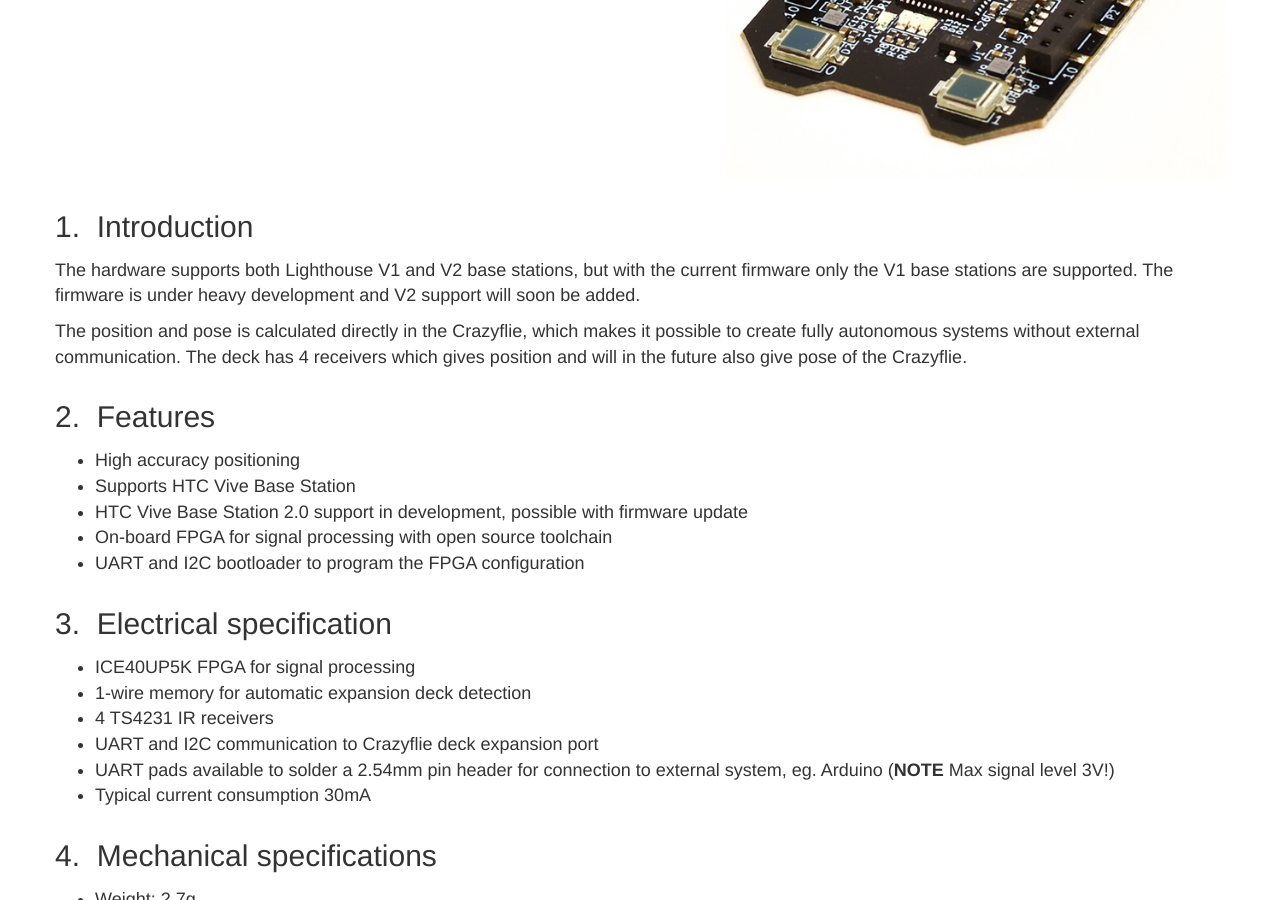
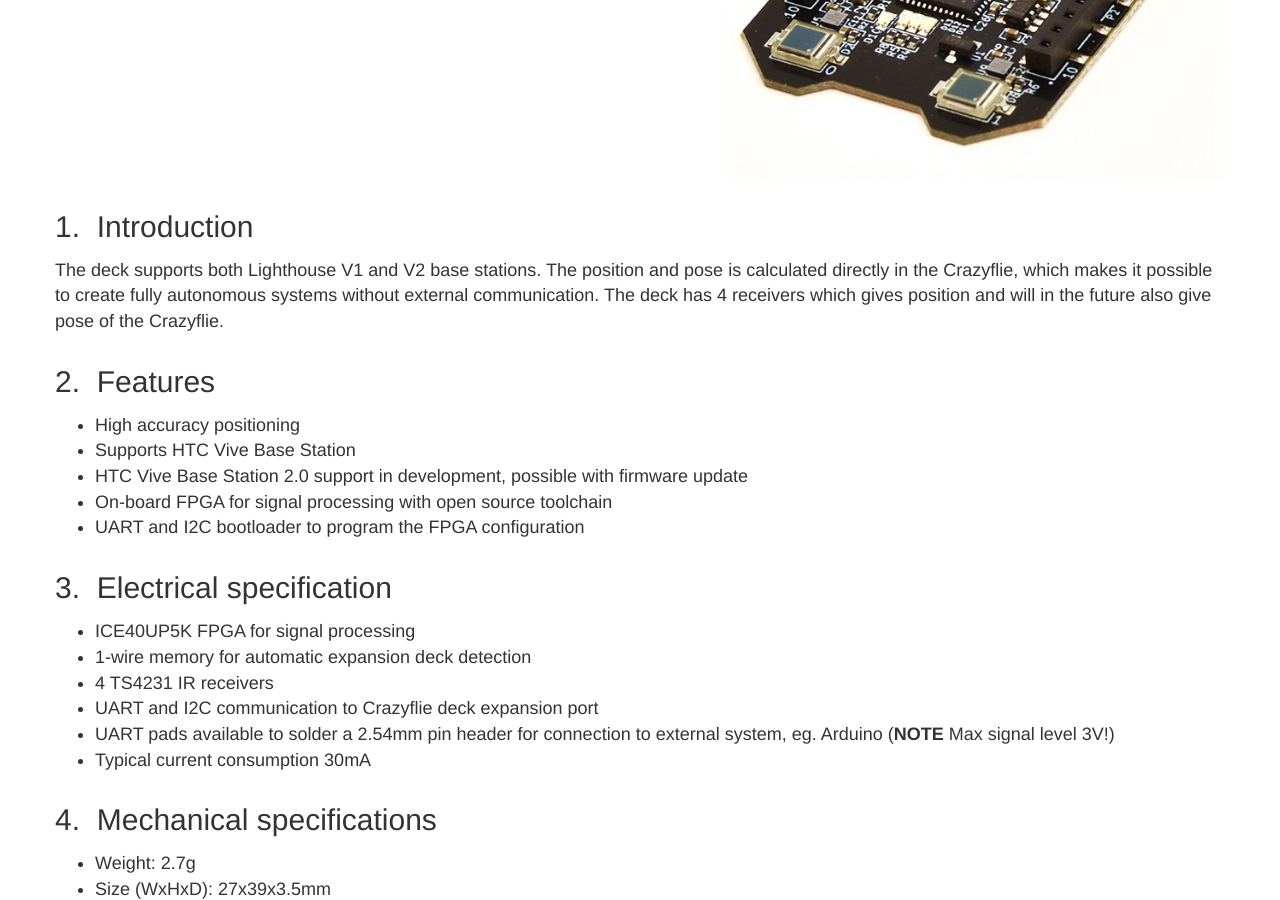
Before and after one commit to bitcraze/hardware, a Jekyll site: the page built from src/products/lighthouse-deck/datasheet/index.md, in a window 1280 px wide and 900 px high, scrolled down 374 px. Built offline with Jekyll 4.4.1, drawn with Linux system fonts in a browser that asks for light colours.

Commit message:
Updated LH datasheet with V2 support

```diff
--- a/src/products/lighthouse-deck/datasheet/index.md
+++ b/src/products/lighthouse-deck/datasheet/index.md
@@ -14,13 +14,10 @@ for autonomous flight and swarming at low cost.
 
 ## Introduction
 
-The hardware supports both Lighthouse V1 and V2 base stations, but with the current firmware only
-the V1 base stations are supported. The firmware is under heavy development and V2 support will
-soon be added.
-
-The position and pose is calculated directly in the Crazyflie, which makes it possible
-to create fully autonomous systems without external communication. The deck has 4 receivers
-which gives position and will in the future also give pose of the Crazyflie.
+The deck supports both Lighthouse V1 and V2 base stations. The position and pose is calculated
+directly in the Crazyflie, which makes it possible to create fully autonomous systems without
+external communication. The deck has 4 receivers which gives position and will in the future
+also give pose of the Crazyflie.
 
 ## Features
 
```
